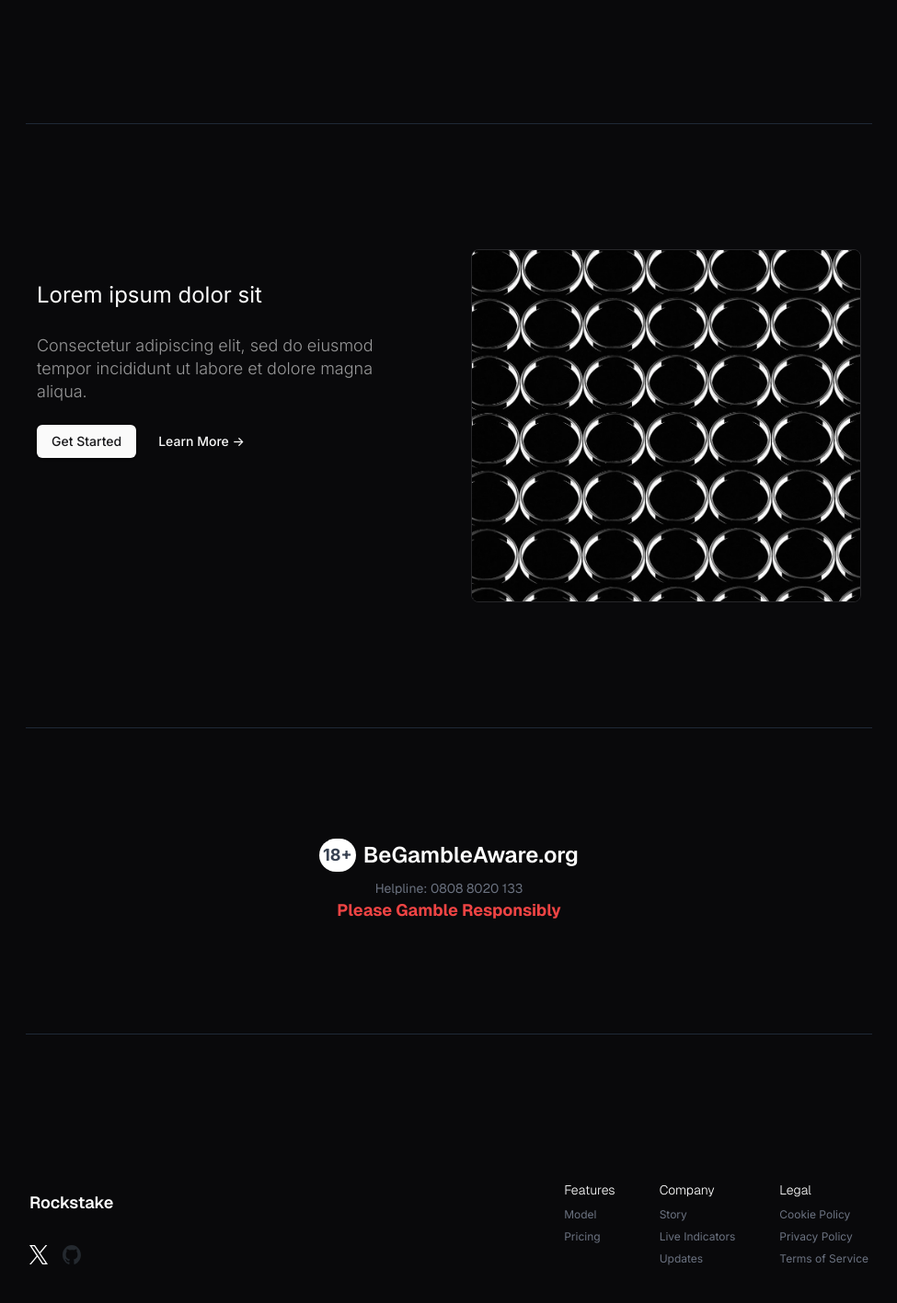
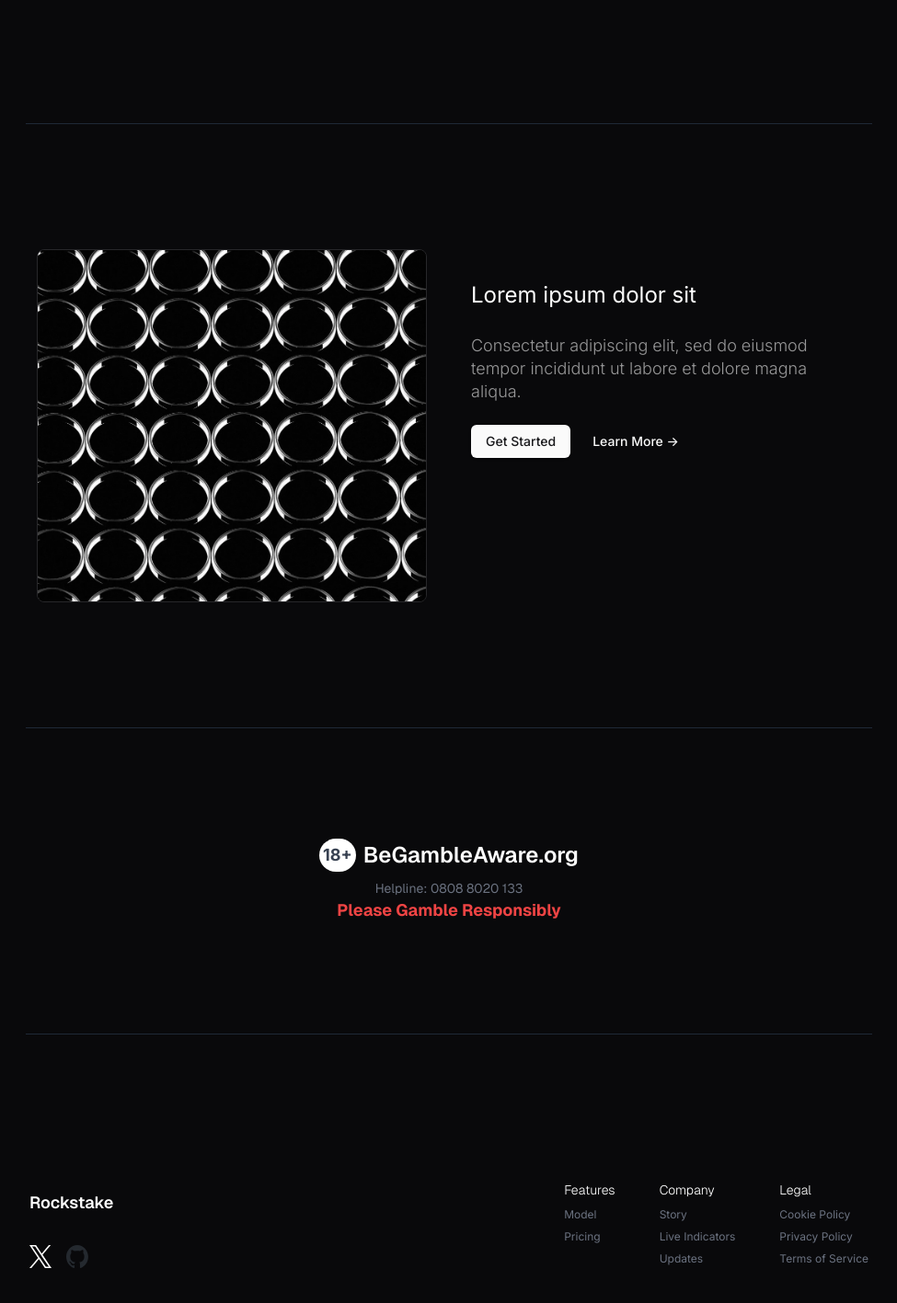
Before and after one commit to RockstakeHQ/website, a Next.js app in the folder insights/: page / in a window 1280 px wide. Shown: the part 2311-3728 px from the top of the page at 92% size, without its empty margins (152-1127 px from the left). Built offline with nearby package versions, Linux system fonts and the light colour scheme.

Commit message:
update feature. using one version

```diff
--- a/insights/components/home-page/feature-right.tsx
+++ b/insights/components/home-page/feature-right.tsx
@@ -1,9 +1,9 @@
 // React and Next.js imports
+import Image from "next/image";
 import Link from "next/link";
-import Image from "next/image";
 
 // UI component imports
-import { Section, Container } from "@/components/craft";
+import * as Craft from "@/components/craft";
 import { Button } from "@/components/ui/button";
 
 // Asset imports
@@ -11,8 +11,15 @@ import Placeholder from "@/public/placeholder.webp";
 
 const Feature = () => {
   return (
-    <Section>
-      <Container className="grid items-stretch md:grid-cols-2 md:gap-12">
+    <Craft.Section>
+      <Craft.Container className="grid items-stretch md:grid-cols-2 md:gap-12">
+        <div className="not-prose relative flex h-96 overflow-hidden rounded-lg border">
+          <Image
+            src={Placeholder}
+            alt="placeholder"
+            className="fill object-cover"
+          />
+        </div>
         <div className="flex flex-col gap-6 py-8">
           <h3 className="!my-0">Lorem ipsum dolor sit</h3>
           <p className="font-light leading-[1.4] opacity-70">
@@ -28,15 +35,8 @@ const Feature = () => {
             </Button>
           </div>
         </div>
-        <div className="not-prose relative flex h-96 overflow-hidden rounded-lg border">
-          <Image
-            src={Placeholder}
-            alt="placeholder"
-            className="fill object-cover"
-          />
-        </div>
-      </Container>
-    </Section>
+      </Craft.Container>
+    </Craft.Section>
   );
 };
 
--- a/insights/components/home-page/footer.tsx
+++ b/insights/components/home-page/footer.tsx
@@ -14,8 +14,8 @@ const Footer = () => {
             <div className="mb-6 md:mb-0 md:w-1/3">
               <h2 className={`${geistSemiBold.className} text-xl md:text-lg font-bold mb-0 md:mb-0`}>Rockstake</h2>
               <div className="flex space-x-4 mb-2 md:mb-0">
-                <Image src={TwitterIcon} alt="Twitter" width={20} height={20} className="text-gray-400 hover:text-white cursor-pointer" />
-                <Image src={GithubIcon} alt="GitHub" width={20} height={20} className="text-gray-400 hover:text-white cursor-pointer" />
+                <Image src={TwitterIcon} alt="Twitter" width={24} height={24} className="text-gray-400 hover:text-white cursor-pointer" />
+                <Image src={GithubIcon} alt="GitHub" width={24} height={24} className="text-gray-400 hover:text-white cursor-pointer" />
               </div>
             </div>
             <div className="flex flex-col md:flex-row md:space-x-12 md:w-2/3 md:justify-end">
```
